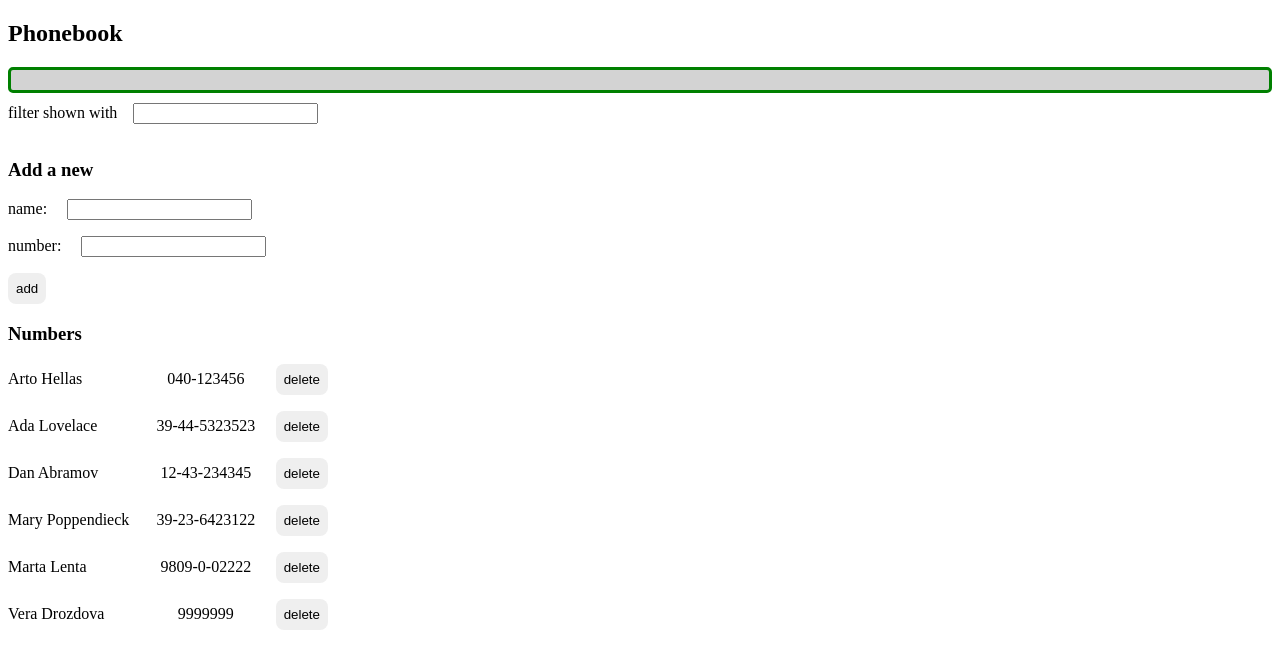
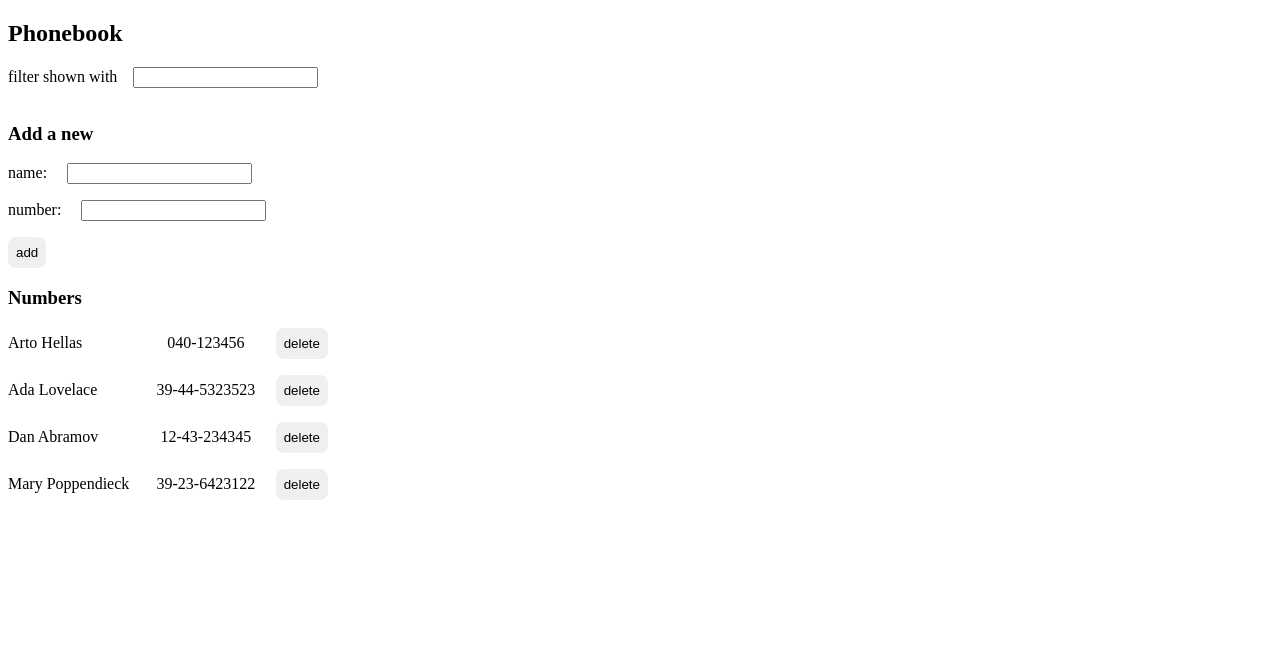
Before and after one commit to cameaann/05-puhelinluettelo, a React (Vite) app: page / in a window 1280 px wide. Shown: the top 668 px of the page. Built offline with nearby package versions, Linux system fonts and the light colour scheme; data requests are answered from the project's data file.

Commit message:
2.17, step 12, added functionality to handle errors

```diff
--- a/db.json
+++ b/db.json
@@ -19,16 +19,6 @@
       "name": "Mary Poppendieck",
       "number": "39-23-6423122",
       "id": "4"
-    },
-    {
-      "id": "b76d",
-      "name": "Marta Lenta",
-      "number": "9809-0-02222"
-    },
-    {
-      "id": "579a",
-      "name": "Vera Drozdova",
-      "number": "9999999"
     }
   ]
 }
--- a/src/App.jsx
+++ b/src/App.jsx
@@ -5,22 +5,21 @@ import Filter from "./components/Filter";
 import personService from "./services/personService";
 import Notification from "./components/Notification";
 
-
 const App = () => {
   const [persons, setPersons] = useState([]);
   const [searchWord, setSearch] = useState("");
-  const [notifyMesssage, setNotifyMessage] = useState("");
+  const [notifyMesssage, setNotifyMessage] = useState(null);
+  const [isError, setIsError] = useState(false);
+
+  const notifyClass = isError ? "error" : "notification";
 
   useEffect(() => {
     console.log("effect");
 
-    personService
-    .getAll()
-    .then((initialPersons) =>{
-      console.log(initialPersons)
-      setPersons(initialPersons)
-    })
-
+    personService.getAll().then((initialPersons) => {
+      console.log(initialPersons);
+      setPersons(initialPersons);
+    });
   }, []);
 
   const filteredPersons =
@@ -31,54 +30,52 @@ const App = () => {
         );
 
   const handleOnChange = (word) => {
-   setSearch(word)
+    setSearch(word);
   };
 
   const handleOnSubmit = (person, action) => {
-    if(action === "create"){
+    if (action === "create") {
+      personService.create(person).then((person) => {
+        setPersons(persons.concat(person));
+        setNotifyMessage(`Added ${person.name}`);
+        setTimeout(() => {
+          setNotifyMessage(null);
+        }, 5000);
+      });
+    } else if (action === "change") {
       personService
-      .create(person)
-      .then(person => {
-        setPersons(persons.concat(person))
-        setNotifyMessage(
-          `Added ${person.name}`
-        );
+        .change(person)
+        .then((person) => {
+          setPersons(persons.map((x) => (x.id !== person.id ? x : person)));
+          setNotifyMessage(`Changed number of ${person.name}`);
           setTimeout(() => {
             setNotifyMessage(null);
           }, 5000);
         })
-    }else if(action === "change"){
-      personService
-      .change(person)
-      .then(person => {
-        setPersons(persons.map(x => x.id !== person.id ? x : person))
-      } )
+        .catch((error) => {
+          setIsError(true)
           setNotifyMessage(
-        `Changed number of ${person.name}`
+            `Information of ${person.name} has already been removed from server`
           );
           setTimeout(() => {
             setNotifyMessage(null);
+            setIsError(false)
           }, 5000);
+        });
     }
-
   };
 
-
-
   const handleDelete = (person) => {
-    personService
-    .delPerson(person)
-    .then(person => {
-       setPersons(persons.filter(p => p.id !== person.id))
-    })
-  }
-
+    personService.delPerson(person).then((person) => {
+      setPersons(persons.filter((p) => p.id !== person.id));
+    });
+  };
 
   return (
     <div>
       <h2>Phonebook</h2>
-      <Notification message={notifyMesssage}/>
-      <Filter handleChange = {handleOnChange}/>
+      <Notification message={notifyMesssage} className={notifyClass}/>
+      <Filter handleChange={handleOnChange} />
 
       <h3>Add a new</h3>
       <PersonForm handleOnSubmit={handleOnSubmit} persons={persons} />
--- a/src/components/Notification.jsx
+++ b/src/components/Notification.jsx
@@ -1,10 +1,10 @@
-const Notification = ({ message }) => {
+const Notification = ({ message, className }) => {
     if (message === null) {
       return null
     }
 
     return (
-      <div className='notification'>
+      <div className={className}>
         {message}
       </div>
     )
--- a/src/index.css
+++ b/src/index.css
@@ -35,3 +35,13 @@ input{
   padding: 10px;
   margin-bottom: 10px;
 }
+
+.error {
+  color: red;
+  background: lightgrey;
+  font-size: 20px;
+  border-style: solid;
+  border-radius: 5px;
+  padding: 10px;
+  margin-bottom: 10px;
+}
--- a/src/services/personService.js
+++ b/src/services/personService.js
@@ -9,17 +9,20 @@ const getAll = () => {
 
 const create = (person) => {
   const promise = axios.post(url, person);
-  return promise.then((response) => response.data);
+  return promise.then((response) => response.data)
+  .catch(error => console.log("fail, ", error))
 };
 
 const delPerson = (person) => {
   const promise = axios.delete(`${url}/${person.id}`);
-  return promise.then((response) => response.data);
+  return promise.then((response) => response.data)
+  .catch(error => console.log("fail, ", error))
 };
 
 const change = (person) => {
   const promise = axios.put(`${url}/${person.id}`, person);
-  return promise.then(response => response.data);
+  return promise.then(response => response.data)
+  .catch(error => console.log("fail, ", error))
 }
 
 export default { getAll, create, change, delPerson };
```
Lines whose indentation alone changed are shown as unchanged.
